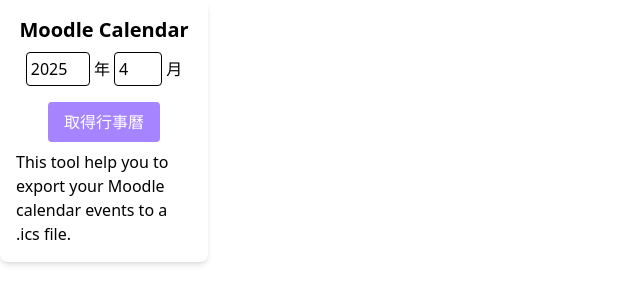
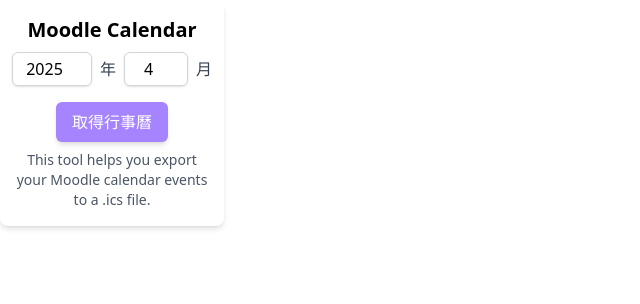
Before and after one commit to CCU-Class/homework2Calendar, a website with bundled scripts: page src/popup.html in a window 1280 px wide. Shown: the whole page, without its empty margins (0-640 px from the left). Built offline with nearby package versions, Linux system fonts and the light colour scheme.

Commit message:
update css

```diff
--- a/src/js/popup.js
+++ b/src/js/popup.js
@@ -54,6 +54,10 @@
 
         try {
           const events = await fetchCalendarData(sesskey);
+          if (events.length === 0) {
+            document.getElementById("result").textContent = "沒有行事曆事件";
+            return;
+          }
           downloadICS(events);
           document.getElementById("result").textContent = `成功匯出 ${events.length} 個行事曆事件`;
         } catch (error) {
--- a/src/popup.html
+++ b/src/popup.html
@@ -5,20 +5,34 @@
     <meta name="viewport" content="width=device-width, initial-scale=1.0" />
     <link href="./css/output.css" rel="stylesheet" />
   </head>
-  <body class="p-4 w-52 flex items-center justify-center flex-col bg-white shadow-md rounded-lg">
+  <body class="p-4 w-56 flex items-center justify-center flex-col bg-white shadow-md rounded-lg">
     <h1 class="text-xl font-bold">Moodle Calendar</h1>
-    <div class="my-2">
-      <input type="number" id="yearInput" class="w-16 p-1 border rounded" /> 年
-      <input type="number" id="monthInput" class="w-12 p-1 border rounded" /> 月
+    <div class="my-2 flex items-center space-x-2">
+      <input
+        type="number"
+        id="yearInput"
+        class="w-20 px-2 py-1 text-center border border-gray-300 rounded-md shadow-sm focus:outline-none focus:ring-2 focus:ring-violet-500 focus:border-violet-500"
+        placeholder="年"
+      />
+      <span class="text-gray-700">年</span>
+      <input
+        type="number"
+        id="monthInput"
+        class="w-16 px-2 py-1 text-center border border-gray-300 rounded-md shadow-sm focus:outline-none focus:ring-2 focus:ring-violet-500 focus:border-violet-500"
+        placeholder="月"
+      />
+      <span class="text-gray-700">月</span>
     </div>
     <button
       id="exportBtn"
-      class="bg-violet-400 text-white px-4 py-2 my-2 rounded cursor-pointer hover:bg-violet-700"
+      class="bg-violet-400 text-white px-4 py-2 my-2 rounded-md shadow-md cursor-pointer hover:bg-violet-700 focus:outline-none focus:ring-2 focus:ring-violet-500"
     >
       取得行事曆
     </button>
     <pre id="result" class="text-sm whitespace-pre-wrap"></pre>
-    <div>This tool help you to export your Moodle calendar events to a .ics file.</div>
+    <div class="text-gray-600 text-sm text-center">
+      This tool helps you export your Moodle calendar events to a .ics file.
+    </div>
 
     <!-- Use type="module" for ES module support -->
     <script type="module" src="./js/popup.js"></script>
```
Also changed, not shown: 1 other file.
